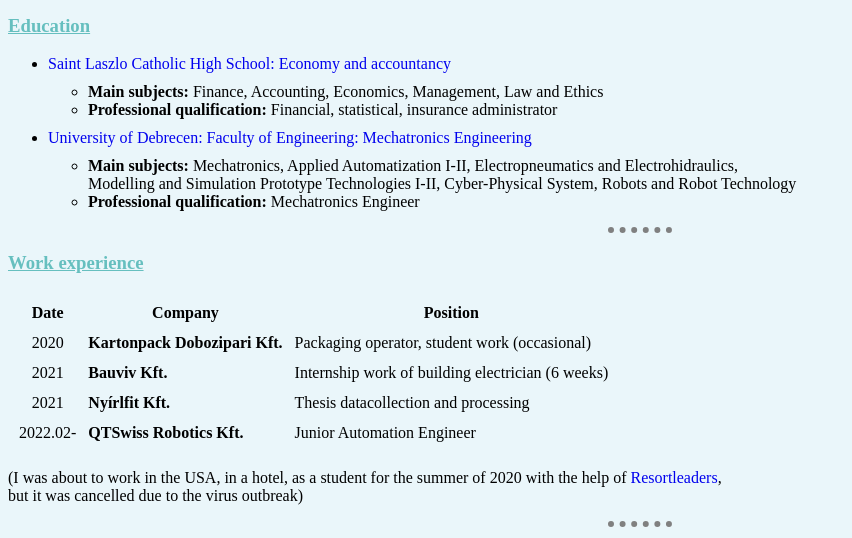
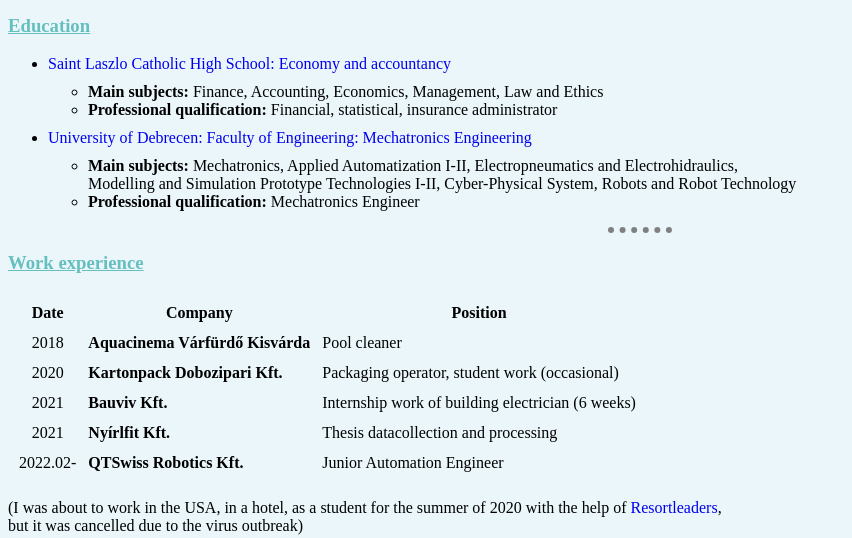
Before and after one commit to Gyurinzki/cv, a plain HTML site: page index_EN.html in a window 1280 px wide. Shown: the part 314-852 px from the top of the page, without its empty margins (0-852 px from the left). Drawn offline with Linux system fonts and the light colour scheme.

Commit message:
Work exp update

```diff
--- a/index_EN.html
+++ b/index_EN.html
@@ -50,6 +50,11 @@
       <th>Position</th>
     </thead>
     <tbody>
+      <tr>
+        <td class="tapasztalat">2018</td>
+        <td><strong>Aquacinema Várfürdő Kisvárda</strong></td>
+        <td>Pool cleaner</td>
+      </tr>
       <tr>
         <td class="tapasztalat">2020</td>
         <td><strong>Kartonpack Dobozipari Kft.</strong></td>
```
